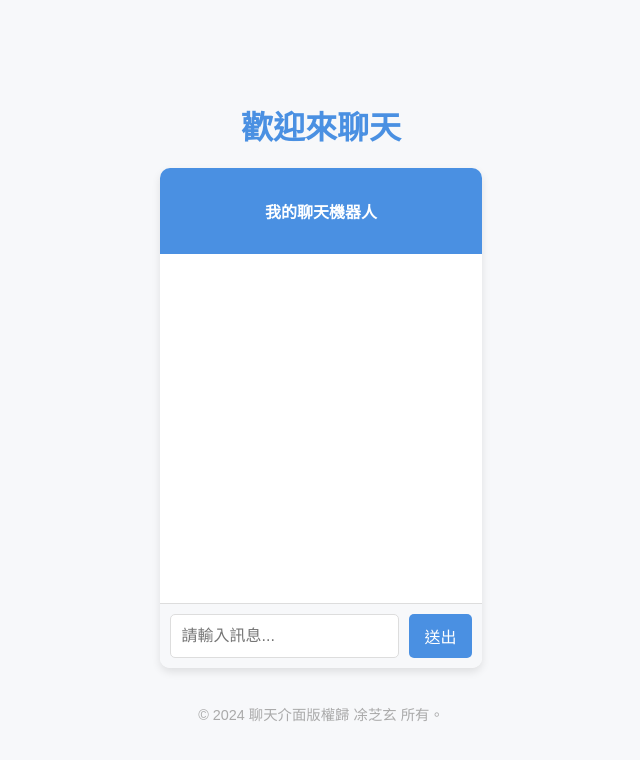
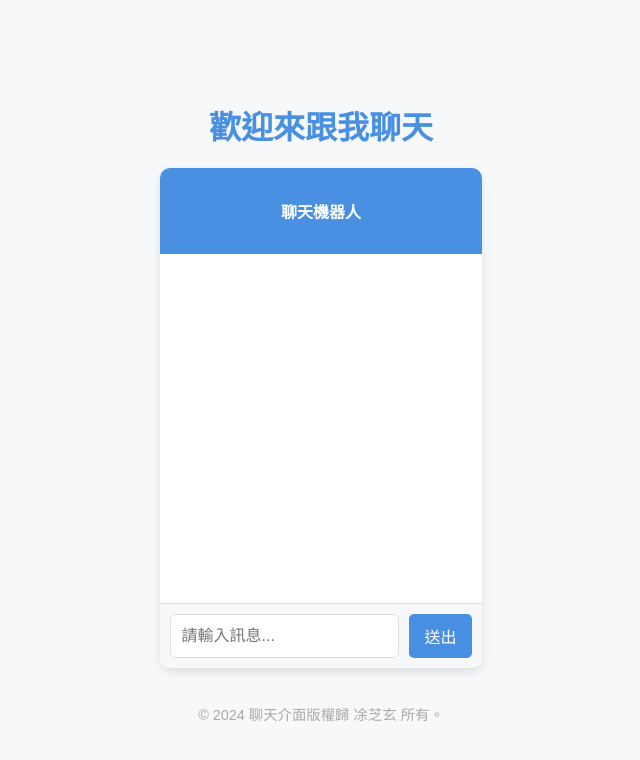
Before and after one commit to Neko0224/chat-Interface, a plain HTML site: page index.html in a window 1280 px wide. Shown: the whole page, without its empty margins (319-959 px from the left). Drawn offline with Linux system fonts and the light colour scheme.

Commit message:
index.html

```diff
--- a/index.html
+++ b/index.html
@@ -10,12 +10,12 @@
 <body>
     <div class="container">
         <header>
-            <h1>歡迎來聊天</h1>
+            <h1>歡迎來跟我聊天</h1>
         </header>
         <main>
             <div class="chat-window">
                 <div class="chat-header">
-                    <p>我的聊天機器人</p>
+                    <p>聊天機器人</p>
                 </div>
                 <div class="chat-content">
                     <!-- 聊天訊息會顯示在這裡 -->
```
